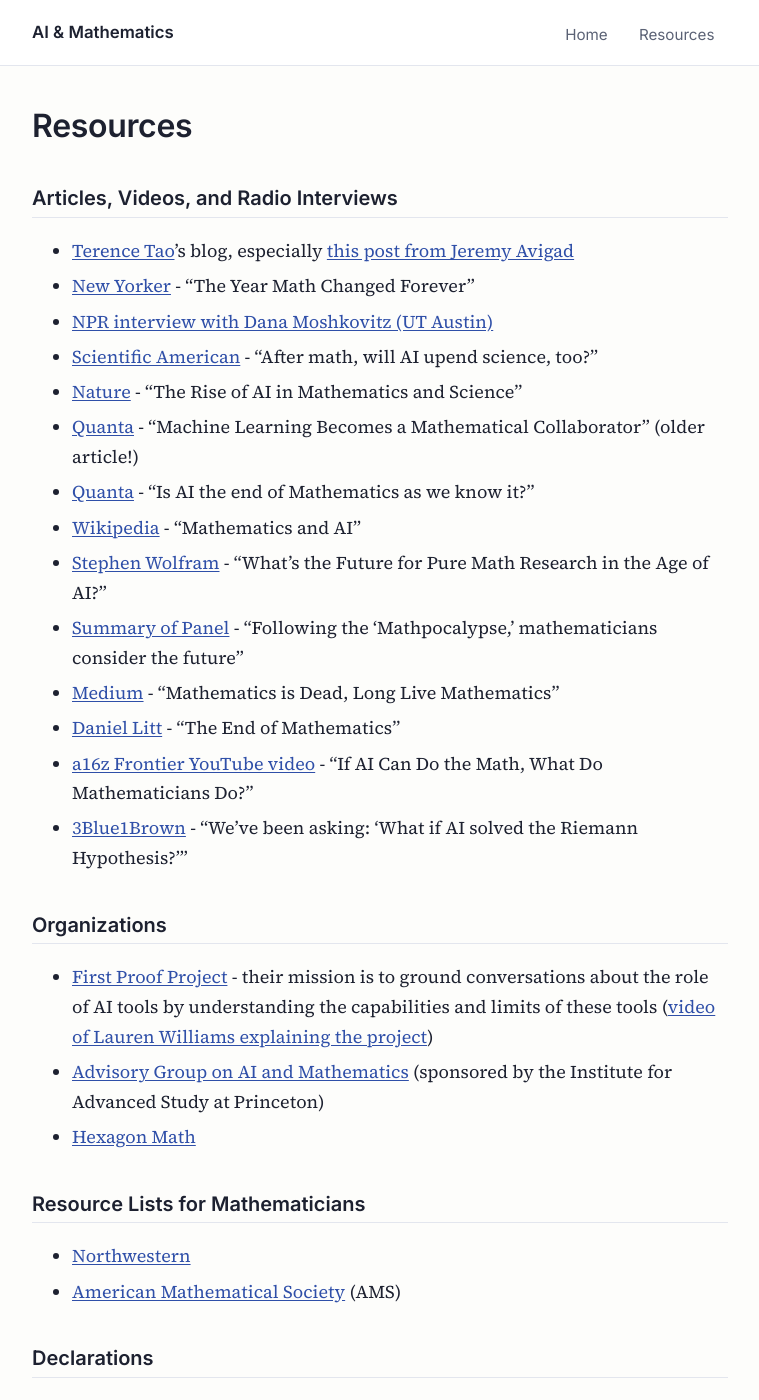
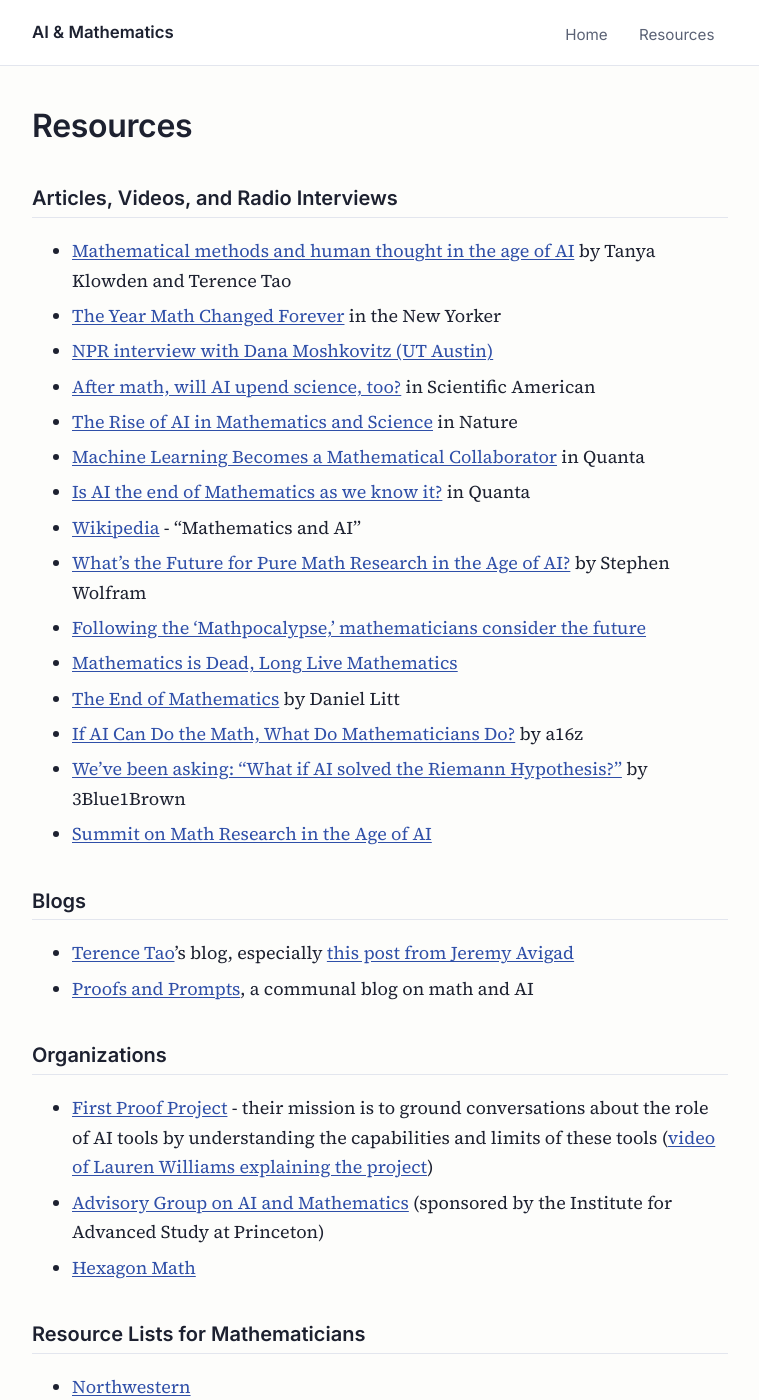
Before and after one commit to galen-dorp/resources, a Jekyll site: the page built from links.md, in a window 1280 px wide and 1400 px high. Shown: the whole window, without its empty margins (260-1019 px from the left). Built offline with Jekyll 4.4.1, drawn with Linux system fonts in a browser that asks for light colours.

Commit message:
more data

```diff
--- a/links.md
+++ b/links.md
@@ -8,20 +8,26 @@ permalink: /links/
 
 ## Articles, Videos, and Radio Interviews
 
+* [Mathematical methods and human thought in the age of AI](https://arxiv.org/abs/2603.26524) by Tanya Klowden and Terence Tao
+* [The Year Math Changed Forever](https://www.newyorker.com/magazine/2026/11/09/the-year-math-changed-forever) in the New Yorker
+* [NPR interview with Dana Moshkovitz (UT Austin)](https://www.npr.org/2026/10/21/nx-s1-5995392/ai-is-shaking-up-the-field-of-mathematics-but-what-comes-next)
+* [After math, will AI upend science, too?](https://www.scientificamerican.com/article/ai-is-disrupting-math-is-science-next/) in Scientific American
+* [The Rise of AI in Mathematics and Science](https://www.nature.com/articles/s43588-026-01112-8) in Nature
+* [Machine Learning Becomes a Mathematical Collaborator](https://www.quantamagazine.org/deepmind-machine-learning-becomes-a-mathematical-collaborator-20220215/) in Quanta
+* [Is AI the end of Mathematics as we know it?](https://www.quantamagazine.org/is-ai-the-end-of-math-as-we-know-it-20261005/) in Quanta
+* [Wikipedia](https://en.wikipedia.org/wiki/Mathematics_and_artificial_intelligence) - “Mathematics and AI”
+* [What’s the Future for Pure Math Research in the Age of AI?](https://writings.stephenwolfram.com/2026/09/whats-the-future-for-pure-math-research-in-the-age-of-ai/) by Stephen Wolfram
+* [Following the ‘Mathpocalypse,’ mathematicians consider the future](https://news.mit.edu/2026/following-mathocalypse-mathematicians-consider-future-1120)
+* [Mathematics is Dead, Long Live Mathematics](https://medium.com/@prescod/mathematics-is-dead-long-live-mathematics-99ab97687ba8)
+* [The End of Mathematics](https://www.daniellitt.com/blog/2026/8/11/the-end-of-mathematics/) by Daniel Litt
+* [If AI Can Do the Math, What Do Mathematicians Do?](https://www.youtube.com/watch?v=KPIY2W4mphI) by a16z
+* [We’ve been asking: "What if AI solved the Riemann Hypothesis?"](https://www.youtube.com/watch?v=zqzk43bSdDI) by 3Blue1Brown
+* [Summit on Math Research in the Age of AI](Summit on Math Research in the Age of AI)
+
+## Blogs
+
 * [Terence Tao](https://terrytao.wordpress.com/)’s blog, especially [this post from Jeremy Avigad](https://terrytao.wordpress.com/2026/10/05/the-future-of-mathematics/)
-* [New Yorker](https://www.newyorker.com/magazine/2026/11/09/the-year-math-changed-forever) - “The Year Math Changed Forever”
-* [NPR interview with Dana Moshkovitz (UT Austin)](https://www.npr.org/2026/10/21/nx-s1-5995392/ai-is-shaking-up-the-field-of-mathematics-but-what-comes-next)
-* [Scientific American](https://www.scientificamerican.com/article/ai-is-disrupting-math-is-science-next/) - “After math, will AI upend science, too?”
-* [Nature](https://www.nature.com/articles/s43588-026-01112-8) - “The Rise of AI in Mathematics and Science”
-* [Quanta](https://www.quantamagazine.org/deepmind-machine-learning-becomes-a-mathematical-collaborator-20220215/) - “Machine Learning Becomes a Mathematical Collaborator” (older article!)
-* [Quanta](https://www.quantamagazine.org/is-ai-the-end-of-math-as-we-know-it-20261005/) - “Is AI the end of Mathematics as we know it?”
-* [Wikipedia](https://en.wikipedia.org/wiki/Mathematics_and_artificial_intelligence) - “Mathematics and AI”
-* [Stephen Wolfram](https://writings.stephenwolfram.com/2026/09/whats-the-future-for-pure-math-research-in-the-age-of-ai/) - “What’s the Future for Pure Math Research in the Age of AI?”
-* [Summary of Panel](https://news.mit.edu/2026/following-mathocalypse-mathematicians-consider-future-1120) - “Following the ‘Mathpocalypse,’ mathematicians consider the future”
-* [Medium](https://medium.com/@prescod/mathematics-is-dead-long-live-mathematics-99ab97687ba8) - “Mathematics is Dead, Long Live Mathematics”
-* [Daniel Litt](https://www.daniellitt.com/blog/2026/8/11/the-end-of-mathematics/) - “The End of Mathematics”
-* [a16z Frontier YouTube video](https://www.youtube.com/watch?v=KPIY2W4mphI) - “If AI Can Do the Math, What Do Mathematicians Do?”
-* [3Blue1Brown](https://www.youtube.com/watch?v=zqzk43bSdDI) - “We’ve been asking: ‘What if AI solved the Riemann Hypothesis?’”
+* [Proofs and Prompts](https://proofsandprompts.com/), a communal blog on math and AI
 
 ## Organizations
 
```
